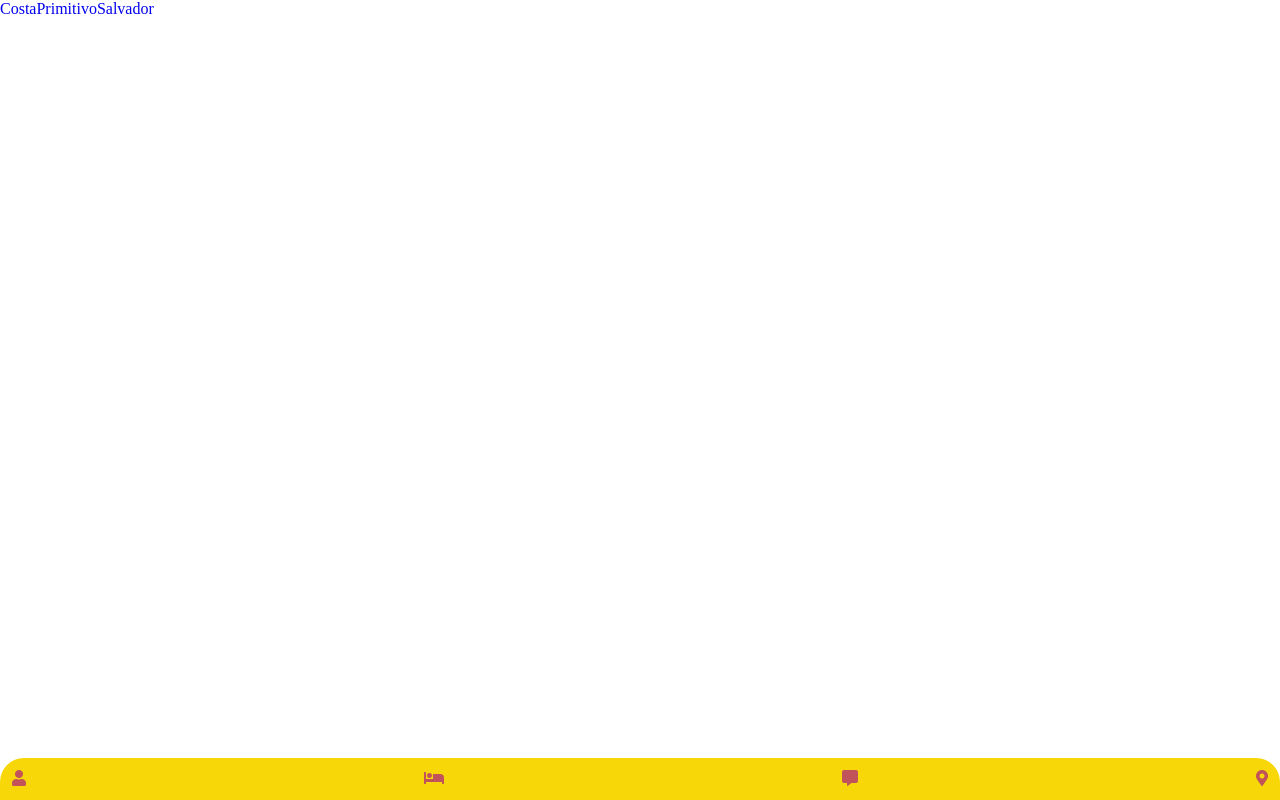
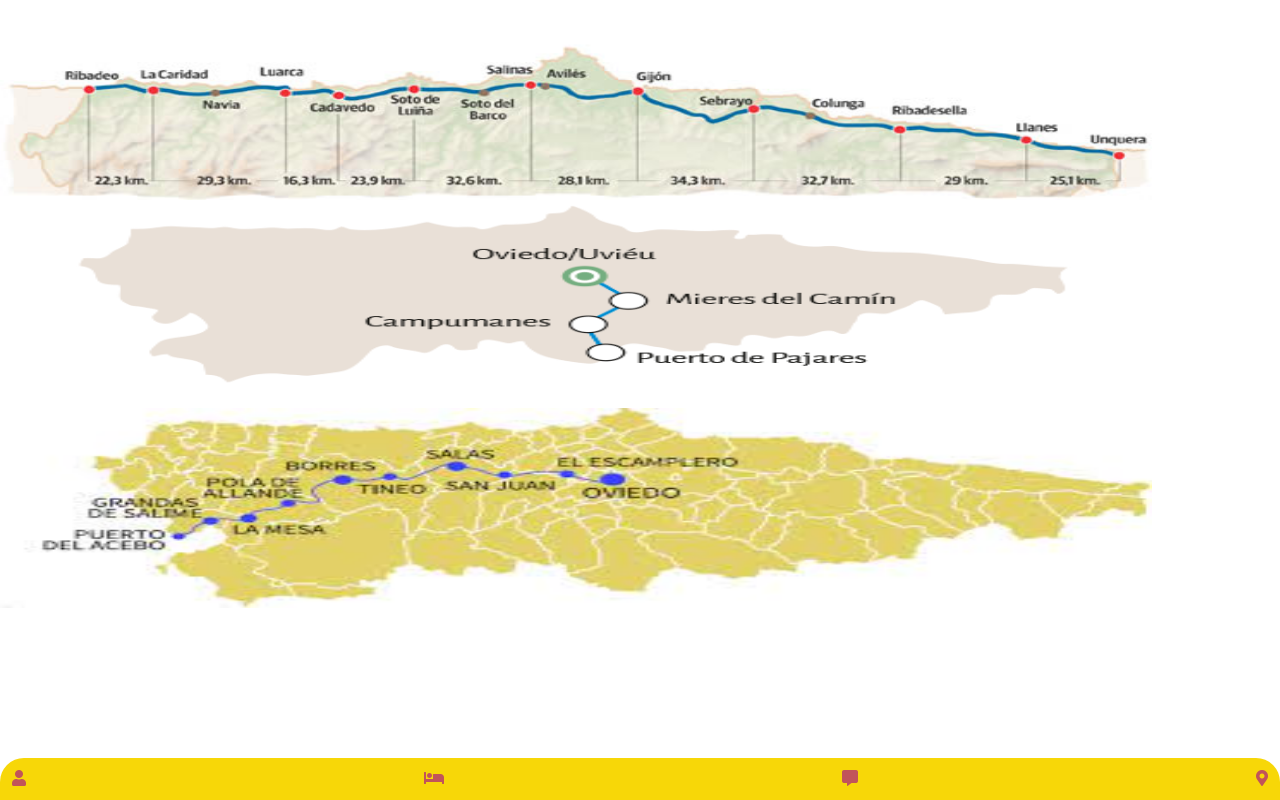
Before and after one commit to EffectiveXf5/app-freebed-santiago, a Vue app: page /caminos in a window 1280 px wide. Built offline with nearby package versions, Linux system fonts and the light colour scheme.

Commit message:
added images to the paths

```diff
--- a/src/views/Caminos.vue
+++ b/src/views/Caminos.vue
@@ -1,8 +1,17 @@
 <template>
   <main>
-    <router-link to ="/costa">Costa</router-link>
-    <router-link to ="/primitivo">Primitivo</router-link>
-    <router-link to ="/salvador">Salvador</router-link>
+    <router-link to ="/costa">
+      <img src="../assets/img/caminonorte.jpg" alt="">
+    </router-link>
+
+    <router-link to ="/primitivo">
+      <img src="../assets/img/caminoSalvador.png" alt="">
+    </router-link>
+
+    <router-link to ="/salvador">
+      <img src="../assets/img/caminoPrimitivo.jpg" alt="">
+    </router-link>
+
     <Footer />
   </main>
 </template>
@@ -23,3 +32,11 @@ export default {
   }
 }
 </script>
+
+<style scoped>
+  main img {
+    width: 90vw;
+    height: 25vh;
+    margin: auto;
+  }
+</style>
--- a/src/views/Registro.vue
+++ b/src/views/Registro.vue
@@ -46,6 +46,6 @@ import Footer from '@/components/Footer.vue'
 export default {
   components: {
     Footer
-  },
+  }
 }
 </script>
```
